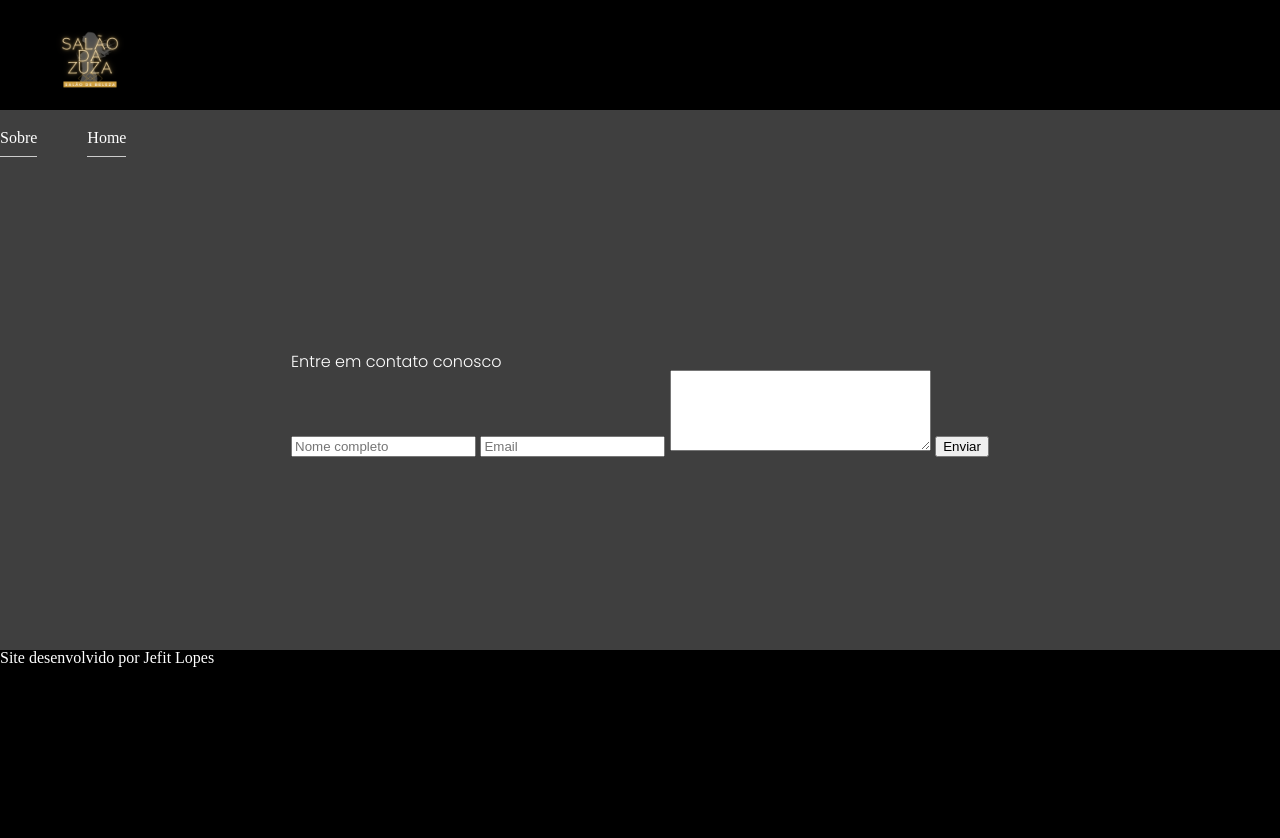
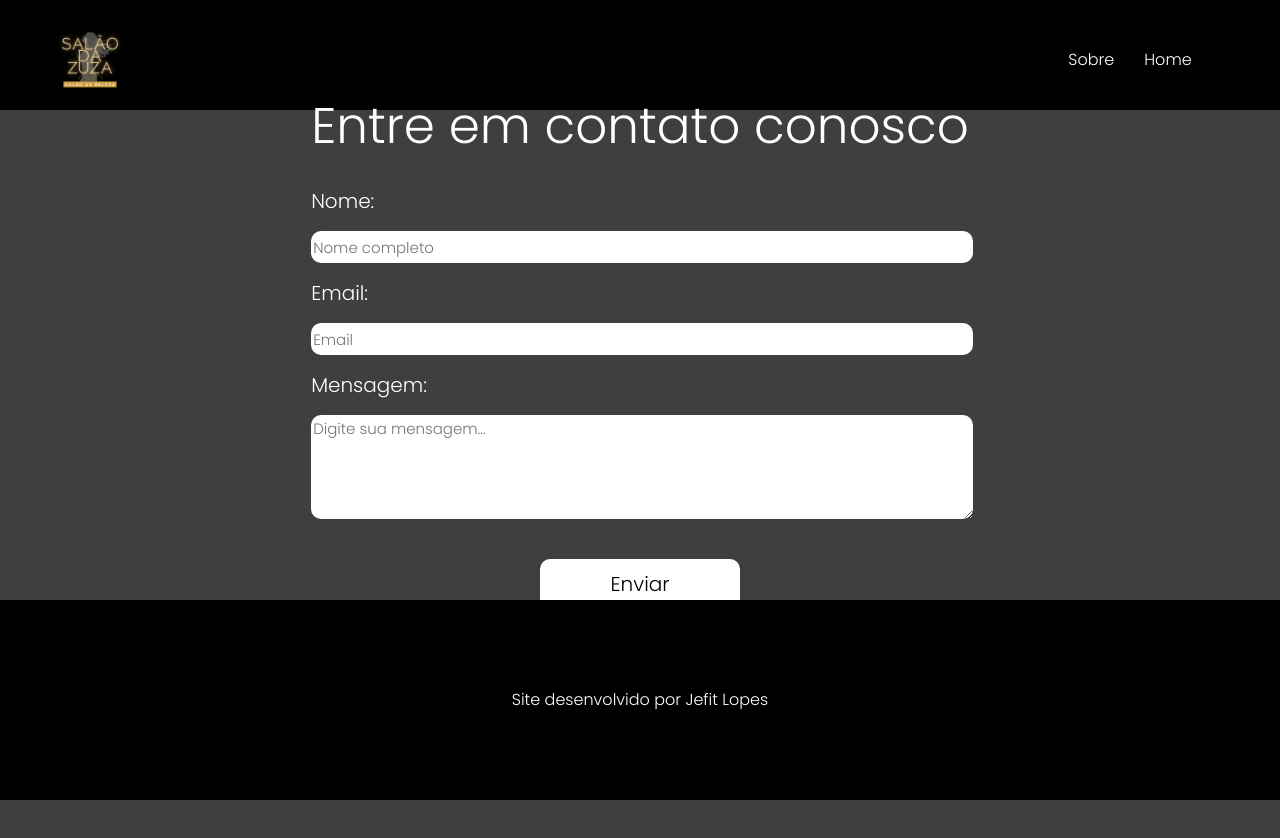
Before and after one commit to jefitlopes/salao_festa, a plain HTML site: page src/Pages/contato.html in a window 1280 px wide. After the commit the page ends 800 px from the top, so only its background shows below. Drawn offline with Linux system fonts and the light colour scheme.

Commit message:
feat: web front-end finished

```diff
--- a/src/Pages/contato.html
+++ b/src/Pages/contato.html
@@ -22,14 +22,9 @@
 				</div>
 				<div class="menu-container">
 					<menu>
-						<ul>
-							<li>
-								<a href="/sobre.html">Sobre</a>
-							</li>
-							<li>
-								<a href="/index.html">Home</a>
-							</li>
-						</ul>
+						<a href="../Pages/sobre.html">Sobre</a>
+
+						<a href="../../index.html">Home</a>
 					</menu>
 				</div>
 			</div>
@@ -37,13 +32,24 @@
 		<main>
 			<section>
 				<div>
+					<p class="form-title">Entre em contato conosco</p>
 					<form action="">
-						<p>Entre em contato conosco</p>
+						<label for="nome">Nome: </label>
 						<input type="text" placeholder="Nome completo" />
+						<label for="email">Email: </label>
 						<input type="text" placeholder="Email" />
-						<textarea name="" id="" cols="30" rows="5"></textarea>
+						<label for="mensagem">Mensagem: </label>
+						<textarea
+							name=""
+							id=""
+							cols="30"
+							rows="5"
+							placeholder="Digite sua mensagem..."
+						></textarea>
+					</form>
+					<div class="button-container">
 						<button type="submit">Enviar</button>
-					</form>
+					</div>
 				</div>
 			</section>
 		</main>
--- a/src/styles/aniversario.css
+++ b/src/styles/aniversario.css
@@ -40,7 +40,7 @@ header {
 	margin: 10px 0 0 40px;
 }
 
-.header-title  p {
+.header-title p {
 	font-size: 30px;
 	font-family: Poppins;
 }
@@ -53,10 +53,11 @@ header {
 	width: 300px;
 }
 
-.menu-container menu ul li {
-	border-bottom: none;
-	margin-bottom: 0;
+.menu-container menu {
+	display: flex;
+	gap: 30px;
 }
+
 
 main {
 	display: flex;
@@ -65,52 +66,26 @@ main {
 	justify-content: center;
 	font-family: Poppins;
 	height: calc(100vh - 310px);
-	width: 100vw;
+	width: 60vw;
 }
 
-.paragraph_header {
+section {
 	display: flex;
-	justify-content: center;
-	margin: 50px;
-	font-size: 30px;
+	gap: 60px;
 }
 
-section > div {
+section div {
 	display: flex;
 	flex-direction: column;
 	justify-content: center;
 	align-items: center;
+	gap: 10px;
+
+
 }
-
 h2 {
-	font-family: Dancing Script;
-    font-size: 30px;
-	border-bottom: 1px solid #ccc;
-	margin-bottom: 35px;
-}
-
-ul {
-	display: flex;
-	flex-direction: row;
-	gap: 50px;
-}
-
-li {
-	display: flex;
-	flex-direction: column;
-	align-items: center;
-	gap: 10px;
-	border-bottom: 1px solid #ccc;
-	margin-bottom: 10px;
-}
-
-li > h3 {
-	margin-bottom: 0;
-}
-
-li > p {
-	font-size: 12px;
-}
+		font-weight: bold;
+	}
 
 img {
 	width: 350px;
@@ -122,6 +97,10 @@ a {
 	text-decoration: none;
 	cursor: pointer;
 	margin-bottom: 10px;
+}
+
+section .descriptions {
+	gap: 30px;
 }
 
 footer {
--- a/src/styles/casamento.css
+++ b/src/styles/casamento.css
@@ -40,7 +40,7 @@ header {
 	margin: 10px 0 0 40px;
 }
 
-.header-title  p {
+.header-title p {
 	font-size: 30px;
 	font-family: Poppins;
 }
@@ -53,9 +53,9 @@ header {
 	width: 300px;
 }
 
-.menu-container menu ul li {
-	border-bottom: none;
-	margin-bottom: 0;
+.menu-container menu {
+	display: flex;
+	gap: 30px;
 }
 
 main {
@@ -65,52 +65,26 @@ main {
 	justify-content: center;
 	font-family: Poppins;
 	height: calc(100vh - 310px);
-	width: 100vw;
+	width: 60vw;
 }
 
-.paragraph_header {
+section {
 	display: flex;
-	justify-content: center;
-	margin: 50px;
-	font-size: 30px;
+	gap: 30px;
 }
 
-section > div {
+section div {
 	display: flex;
 	flex-direction: column;
 	justify-content: center;
 	align-items: center;
+	gap: 10px;
+
+
 }
-
 h2 {
-	font-family: Dancing Script;
-    font-size: 30px;
-	border-bottom: 1px solid #ccc;
-	margin-bottom: 35px;
-}
-
-ul {
-	display: flex;
-	flex-direction: row;
-	gap: 50px;
-}
-
-li {
-	display: flex;
-	flex-direction: column;
-	align-items: center;
-	gap: 10px;
-	border-bottom: 1px solid #ccc;
-	margin-bottom: 10px;
-}
-
-li > h3 {
-	margin-bottom: 0;
-}
-
-li > p {
-	font-size: 12px;
-}
+		font-weight: bold;
+	}
 
 img {
 	width: 350px;
@@ -122,6 +96,10 @@ a {
 	text-decoration: none;
 	cursor: pointer;
 	margin-bottom: 10px;
+}
+
+section .descriptions {
+	gap: 30px;
 }
 
 footer {
--- a/src/styles/contato.css
+++ b/src/styles/contato.css
@@ -1,3 +1,7 @@
+html {
+	width: fit-content;
+}
+
 body {
 	display: flex;
 	flex-direction: column;
@@ -5,13 +9,21 @@ body {
 	align-items: center;
 	background-color: rgb(63, 63, 63);
 	color: #ffffff;
+	width: 100vw;
+	font-family: Poppins;
 }
 
 header {
 	background-color: black;
 	width: 100%;
 	height: 110px;
+}
+
+.header-container {
 	margin-bottom: 50px;
+	display: flex;
+	flex-direction: row;
+	justify-content: space-between;
 }
 
 .header-title {
@@ -28,68 +40,22 @@ header {
 	margin: 10px 0 0 40px;
 }
 
-.header-title > p {
+.header-title p {
 	font-size: 30px;
 	font-family: Poppins;
 }
 
-main {
+.menu-container {
 	display: flex;
-    flex-direction: column;
+	flex-direction: row;
+	justify-content: space-around;
 	align-items: center;
-    justify-content: center;
-    font-family: Poppins;
-    height: calc(100vh - 310px);
-    width: 100vw;
+	width: 300px;
 }
 
-.paragraph_header {
+.menu-container menu {
 	display: flex;
-    justify-content: center;
-    margin: 50px;
-    font-size: 30px;
-}
-
-section > div {
-    display: flex;
-    flex-direction: column;
-    justify-content: center;
-    align-items: center;
-}
-
-h2 {
-    font-family: Dancing Script;
-    border-bottom: 1px solid #ccc;
-    margin-bottom: 10px;
-}
-
-ul {
-    display: flex;
-    flex-direction: row;
-    gap: 50px;
-}
-
-li {
-    display: flex;
-    flex-direction: column;
-    align-items: flex-start;
-    gap: 10px;
-    border-bottom: 1px solid #ccc;
-    margin-bottom: 10px;
-
-}
-
-li > h3 {
-        margin-bottom: 0;
-}
-
-li > p {
-    font-size: 12px;
-}
-
-img {
-    width: 350px;
-    height: 300px;
+	gap: 30px;
 }
 
 a {
@@ -99,8 +65,79 @@ a {
 	margin-bottom: 10px;
 }
 
+main {
+	display: flex;
+	align-items: center;
+	justify-content: center;
+	font-family: Poppins;
+	height: calc(100vh - 310px);
+	width: 60vw;
+}
+
+main section div {
+	display: flex;
+	flex-direction: column;
+	gap: 40px;
+}
+
+.form-title {
+	font-size: 50px;
+}
+
+form {
+	display: flex;
+	flex-direction: column;
+	gap: 20px;
+	font-size: 20px;
+}
+
+input {
+	width: 100%;
+	height: 30px;
+	border: none;
+	border-radius: 10px;
+	font-size: 15px;
+	font-family: Poppins;
+}
+
+textarea {
+	width: 100%;
+	height: 100px;
+	border: none;
+	border-radius: 10px;
+	font-size: 15px;
+	font-family: Poppins;
+}
+
+.button-container {
+    display: flex;
+    align-items: center;
+}
+
+button {
+	display: flex;
+	justify-content: center;
+	align-items: center;
+	width: 200px;
+	height: 50px;
+	background-color: #ffffff;
+	border: none;
+	border-radius: 10px;
+	font-size: 20px;
+	font-family: Poppins;
+	cursor: pointer;
+}
+
 footer {
 	background-color: black;
 	width: 100%;
 	height: 200px;
+	display: flex;
+	flex-direction: column;
+	align-items: center;
+	justify-content: space-around;
 }
+
+footer > .contact-container {
+	font-size: 40px;
+}
--- a/src/styles/festa.css
+++ b/src/styles/festa.css
@@ -40,7 +40,7 @@ header {
 	margin: 10px 0 0 40px;
 }
 
-.header-title  p {
+.header-title p {
 	font-size: 30px;
 	font-family: Poppins;
 }
@@ -53,10 +53,11 @@ header {
 	width: 300px;
 }
 
-.menu-container menu ul li {
-	border-bottom: none;
-	margin-bottom: 0;
+.menu-container menu {
+	display: flex;
+	gap: 30px;
 }
+
 
 main {
 	display: flex;
@@ -65,52 +66,26 @@ main {
 	justify-content: center;
 	font-family: Poppins;
 	height: calc(100vh - 310px);
-	width: 100vw;
+	width: 60vw;
 }
 
-.paragraph_header {
+section {
 	display: flex;
-	justify-content: center;
-	margin: 50px;
-	font-size: 30px;
+	gap: 60px;
 }
 
-section > div {
+section div {
 	display: flex;
 	flex-direction: column;
 	justify-content: center;
 	align-items: center;
+	gap: 10px;
+
+
 }
-
 h2 {
-	font-family: Dancing Script;
-    font-size: 30px;
-	border-bottom: 1px solid #ccc;
-	margin-bottom: 35px;
-}
-
-ul {
-	display: flex;
-	flex-direction: row;
-	gap: 50px;
-}
-
-li {
-	display: flex;
-	flex-direction: column;
-	align-items: center;
-	gap: 10px;
-	border-bottom: 1px solid #ccc;
-	margin-bottom: 10px;
-}
-
-li > h3 {
-	margin-bottom: 0;
-}
-
-li > p {
-	font-size: 12px;
-}
+		font-weight: bold;
+	}
 
 img {
 	width: 350px;
@@ -122,6 +97,10 @@ a {
 	text-decoration: none;
 	cursor: pointer;
 	margin-bottom: 10px;
+}
+
+section .descriptions {
+	gap: 30px;
 }
 
 footer {
--- a/src/styles/index.css
+++ b/src/styles/index.css
@@ -53,9 +53,9 @@ header {
 	width: 300px;
 }
 
-.menu-container menu ul li {
-	border-bottom: none;
-	margin-bottom: 0;
+.menu-container menu {
+	display: flex;
+	gap: 30px;
 }
 
 main {
@@ -65,7 +65,7 @@ main {
 	justify-content: center;
 	font-family: Poppins;
 	height: calc(100vh - 310px);
-	width: 100vw;
+	width: 60vw;
 }
 
 .paragraph_header {
--- a/src/styles/sobre.css
+++ b/src/styles/sobre.css
@@ -40,7 +40,7 @@ header {
 	margin: 10px 0 0 40px;
 }
 
-.header-title  p {
+.header-title p {
 	font-size: 30px;
 	font-family: Poppins;
 }
@@ -53,9 +53,16 @@ header {
 	width: 300px;
 }
 
-.menu-container menu ul li {
-	border-bottom: none;
-	margin-bottom: 0;
+.menu-container menu {
+	display: flex;
+	gap: 30px;
+}
+
+a {
+	color: #ffffff;
+	text-decoration: none;
+	cursor: pointer;
+	margin-bottom: 10px;
 }
 
 main {
@@ -65,63 +72,21 @@ main {
 	justify-content: center;
 	font-family: Poppins;
 	height: calc(100vh - 310px);
-	width: 100vw;
+	width: 60vw;
 }
 
-.paragraph_header {
-	display: flex;
-	justify-content: center;
-	margin: 50px;
+h3 {
+	font-family: Dancing Script;
 	font-size: 30px;
-}
-
-section > div {
-	display: flex;
-	flex-direction: column;
-	justify-content: center;
-	align-items: center;
-}
-
-h2 {
-	font-family: Dancing Script;
-    font-size: 30px;
 	border-bottom: 1px solid #ccc;
 	margin-bottom: 35px;
 }
 
-ul {
-	display: flex;
-	flex-direction: row;
-	gap: 50px;
-}
-
-li {
-	display: flex;
-	flex-direction: column;
-	align-items: center;
-	gap: 10px;
-	border-bottom: 1px solid #ccc;
-	margin-bottom: 10px;
-}
-
-li > h3 {
-	margin-bottom: 0;
-}
-
-li > p {
-	font-size: 12px;
-}
-
-img {
-	width: 350px;
-	height: 300px;
-}
-
-a {
-	color: #ffffff;
-	text-decoration: none;
-	cursor: pointer;
-	margin-bottom: 10px;
+.about-text {
+	width: 100%;
+	text-align: justify;
+	font-size: 20px;
+	line-height: 1.8;
 }
 
 footer {
```
Also changed, not shown: index.html (+3 -8 lines), src/Pages/aniversario.html (+20 -15 lines), src/Pages/casamento.html (+43 -14 lines), src/Pages/festa.html (+19 -12 lines), src/Pages/sobre.html (+26 -10 lines). Lines whose indentation alone changed are shown as unchanged.
